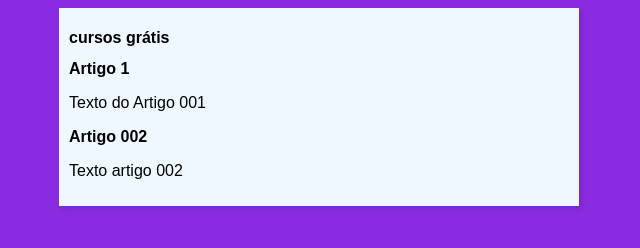
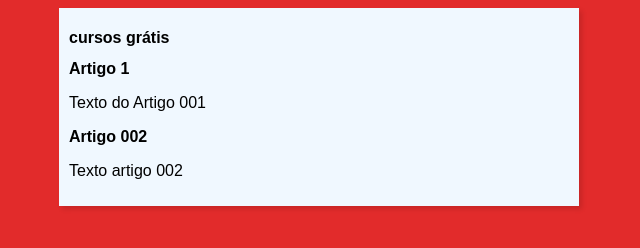
Before and after one commit to Gustavo-Zanlorenzi-Rutyna/projeto-site, a plain HTML site: page index.html in a window 1280 px wide. Shown: the whole page, without its empty margins (321-961 px from the left). Drawn offline with Linux system fonts and the light colour scheme.

Commit message:
Update style.css

```diff
--- a/estilos/style.css
+++ b/estilos/style.css
@@ -4,7 +4,7 @@
 
 }
 body {
-    background-color: blueviolet;
+    background-color: rgb(226, 43, 43);
 
 }
 main {
```
